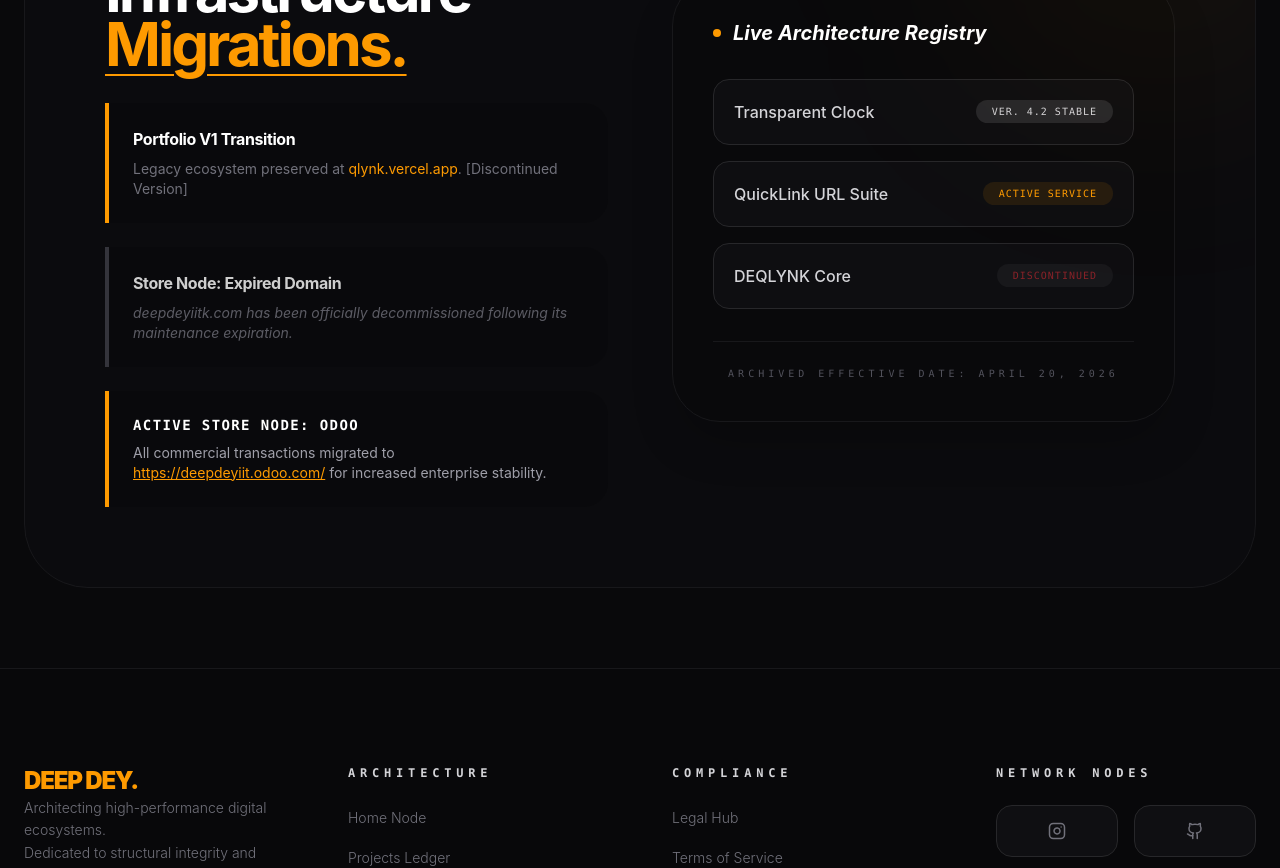
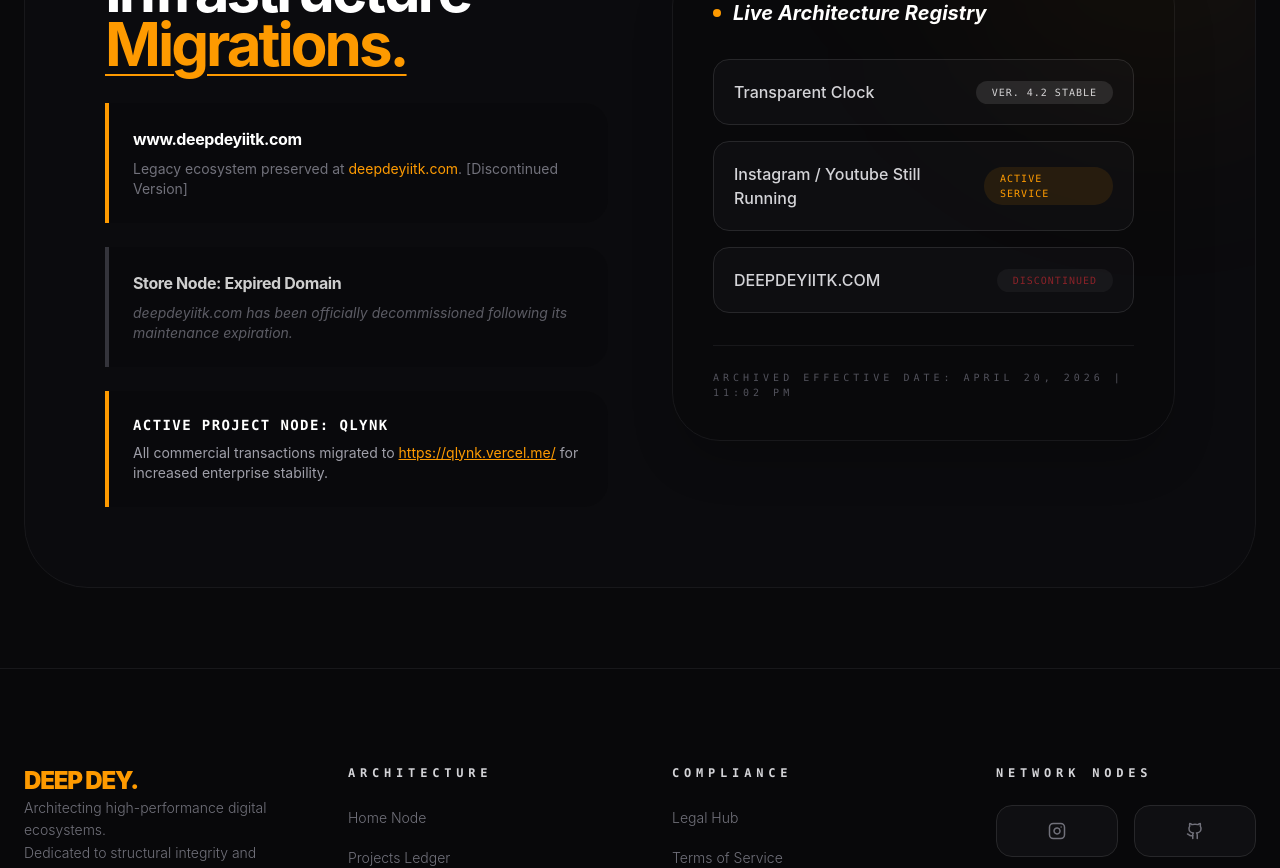
Before and after one commit to deepdeyiitgn/My-Portfolio, a React (Vite) app: page /legal in a window 1280 px wide. Shown: the part 1480-2348 px from the top of the page. Built offline with nearby package versions, Linux system fonts and the light colour scheme.

Commit message:
Update LegalHub with new project and domain information

```diff
--- a/src/pages/LegalHub.tsx
+++ b/src/pages/LegalHub.tsx
@@ -107,16 +107,16 @@ export default function LegalHub() {
             </h2>
             <div className="space-y-6">
               <div className="p-6 bg-zinc-950/50 border-l-4 border-amber-500 rounded-r-3xl space-y-2">
-                <p className="text-white font-bold tracking-tight">Portfolio V1 Transition</p>
-                <p className="text-sm text-zinc-500">Legacy ecosystem preserved at <a href="https://qlynk.vercel.app/" target="_blank" rel="noopener noreferrer" className="text-amber-500 hover:underline">qlynk.vercel.app</a>. [Discontinued Version]</p>
+                <p className="text-white font-bold tracking-tight">www.deepdeyiitk.com</p>
+                <p className="text-sm text-zinc-500">Legacy ecosystem preserved at <a href="https://deepdeyiit.odoo.com/" target="_blank" rel="noopener noreferrer" className="text-amber-500 hover:underline">deepdeyiitk.com</a>. [Discontinued Version]</p>
               </div>
               <div className="p-6 bg-zinc-950/50 border-l-4 border-zinc-700 rounded-r-3xl space-y-2 opacity-80">
                 <p className="text-white font-bold tracking-tight">Store Node: Expired Domain</p>
                 <p className="text-sm text-zinc-500 italic">deepdeyiitk.com has been officially decommissioned following its maintenance expiration.</p>
               </div>
               <div className="p-6 bg-zinc-950/50 border-l-4 border-amber-500 rounded-r-3xl space-y-2">
-                <p className="text-white font-bold tracking-tight font-mono text-sm uppercase tracking-widest">Active Store Node: ODOO</p>
-                <p className="text-sm text-zinc-400">All commercial transactions migrated to <span className="text-amber-500 underline">https://deepdeyiit.odoo.com/</span> for increased enterprise stability.</p>
+                <p className="text-white font-bold tracking-tight font-mono text-sm uppercase tracking-widest">Active Project Node: QLYNK</p>
+                <p className="text-sm text-zinc-400">All commercial transactions migrated to <span className="text-amber-500 underline">https://qlynk.vercel.me/</span> for increased enterprise stability.</p>
               </div>
             </div>
           </div>
@@ -130,8 +130,8 @@ export default function LegalHub() {
             <div className="space-y-4">
               {[
                 { name: 'Transparent Clock', status: 'Ver. 4.2 Stable', color: 'bg-zinc-800' },
-                { name: 'QuickLink URL Suite', status: 'Active Service', color: 'bg-amber-500/10 text-amber-500' },
-                { name: 'DEQLYNK Core', status: 'Discontinued', color: 'bg-zinc-900 text-red-500/50' }
+                { name: 'Instagram / Youtube Still Running', status: 'Active Service', color: 'bg-amber-500/10 text-amber-500' },
+                { name: 'DEEPDEYIITK.COM', status: 'Discontinued', color: 'bg-zinc-900 text-red-500/50' }
               ].map(item => (
                 <div key={item.name} className="flex items-center justify-between p-5 bg-zinc-900/40 rounded-2xl border border-zinc-800">
                   <span className="text-zinc-300 font-medium">{item.name}</span>
@@ -143,7 +143,7 @@ export default function LegalHub() {
             </div>
 
             <div className="pt-6 border-t border-zinc-900 flex justify-center">
-              <p className="text-[10px] font-mono text-zinc-600 uppercase tracking-[0.4em]">Archived Effective Date: April 20, 2026</p>
+              <p className="text-[10px] font-mono text-zinc-600 uppercase tracking-[0.4em]">Archived Effective Date: April 20, 2026 | 11:02 Pm</p>
             </div>
           </div>
         </div>
```
